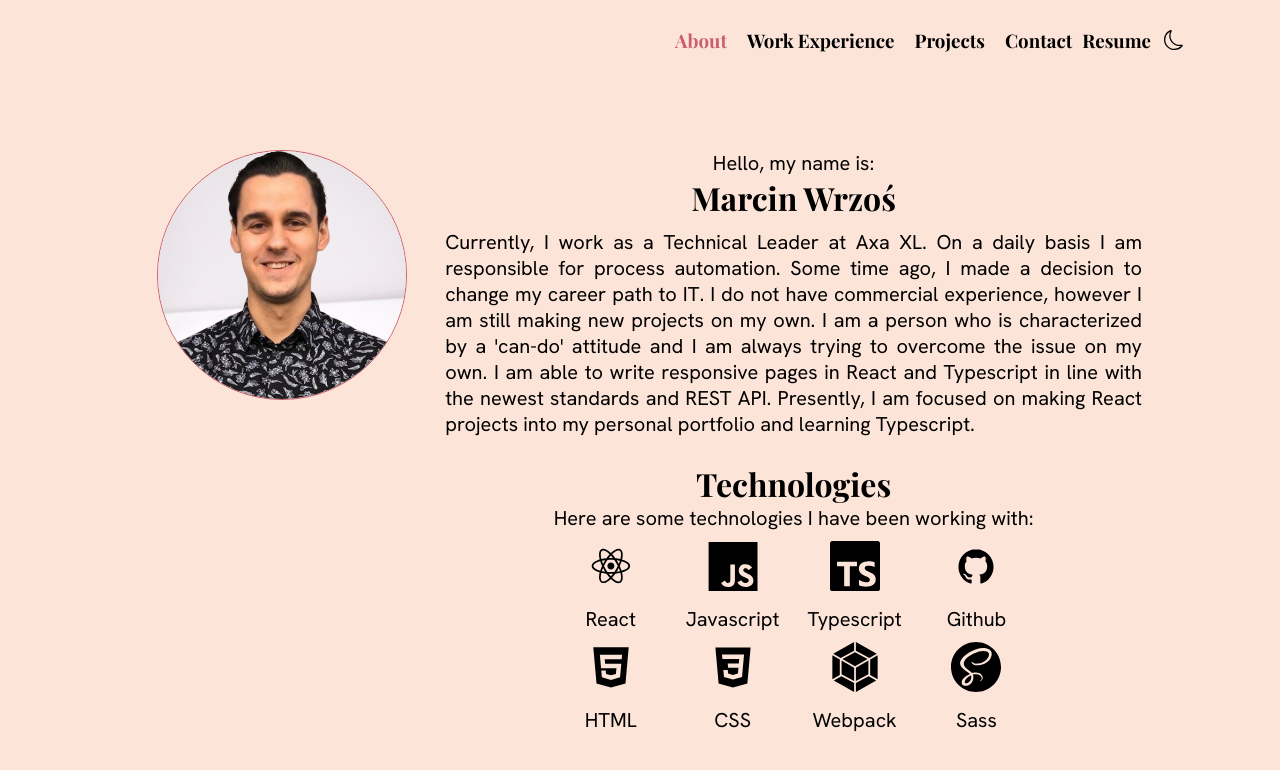
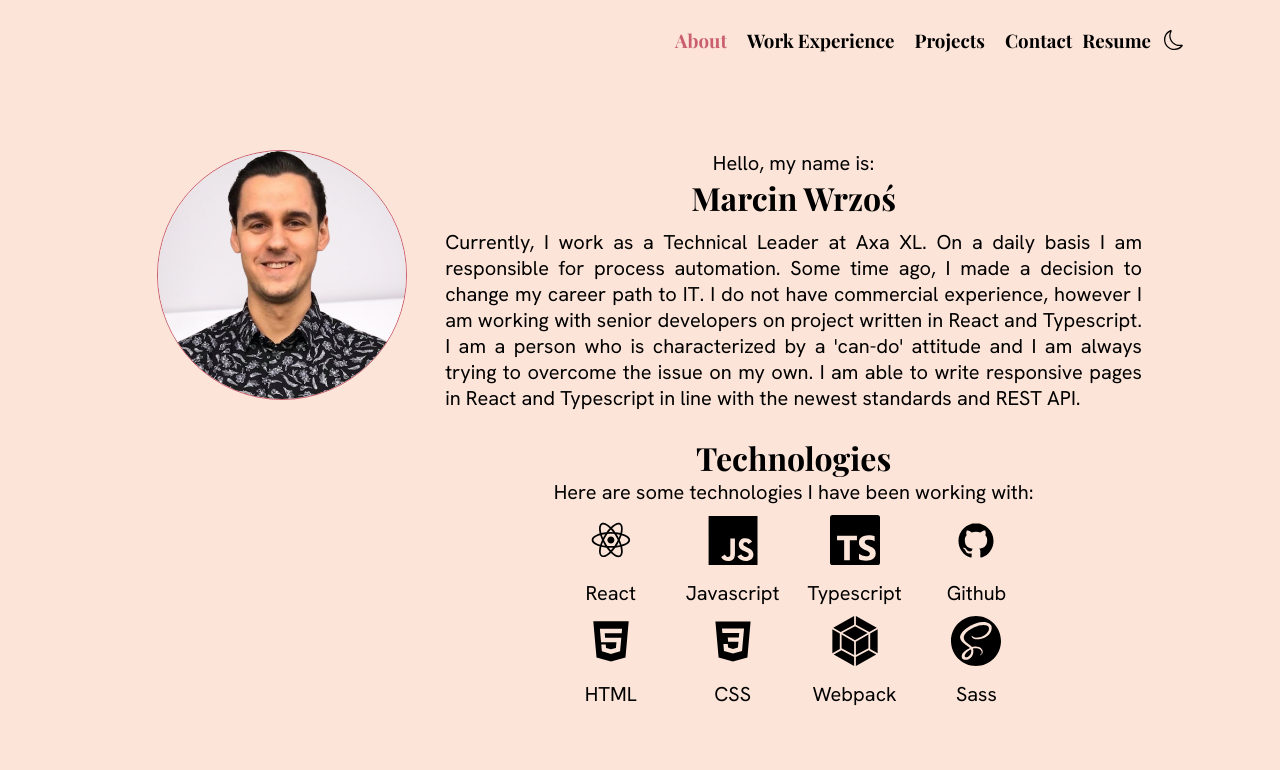
Before and after one commit to Marcinwrzs/Portfolio, a React (Create React App) app: page / in a window 1280 px wide. Shown: the top 770 px of the page. Built offline with nearby package versions, Linux system fonts and the light colour scheme.

Commit message:
updated cv

```diff
--- a/src/pages/components/About/About.jsx
+++ b/src/pages/components/About/About.jsx
@@ -34,7 +34,7 @@ const About = () => {
           <div className='description'>
             <p>Hello, my name is:</p>
             <h1>Marcin Wrzoś</h1>
-            <p>Currently, I work as a Technical Leader at Axa XL. On a daily basis I am responsible for process automation. Some time ago, I made a decision to change my career path to IT. I do not have commercial experience, however I am still making new projects on my own. I am a person who is characterized by a 'can-do' attitude and I am always trying to overcome the issue on my own. I am able to write responsive pages in React and Typescript in line with the newest standards and REST API. Presently, I am focused on making React projects into my personal portfolio and learning Typescript.
+            <p>Currently, I work as a Technical Leader at Axa XL. On a daily basis I am responsible for process automation. Some time ago, I made a decision to change my career path to IT. I do not have commercial experience, however I am working with senior developers on project written in React and Typescript. I am a person who is characterized by a 'can-do' attitude and I am always trying to overcome the issue on my own. I am able to write responsive pages in React and Typescript in line with the newest standards and REST API.
             </p>
           </div>
 
```
Also changed, not shown: 1 other file (tests, documents, lock files or other folders).
